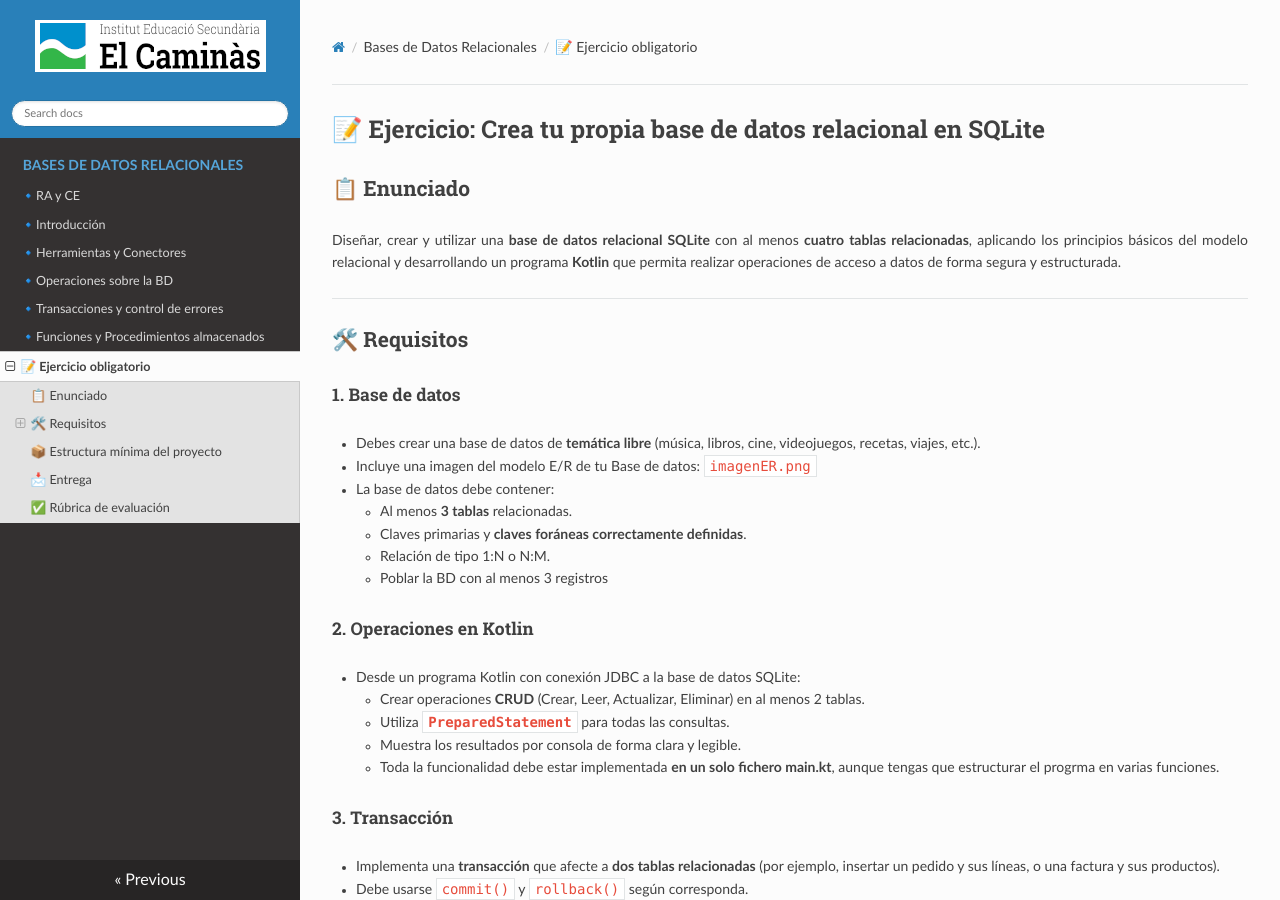
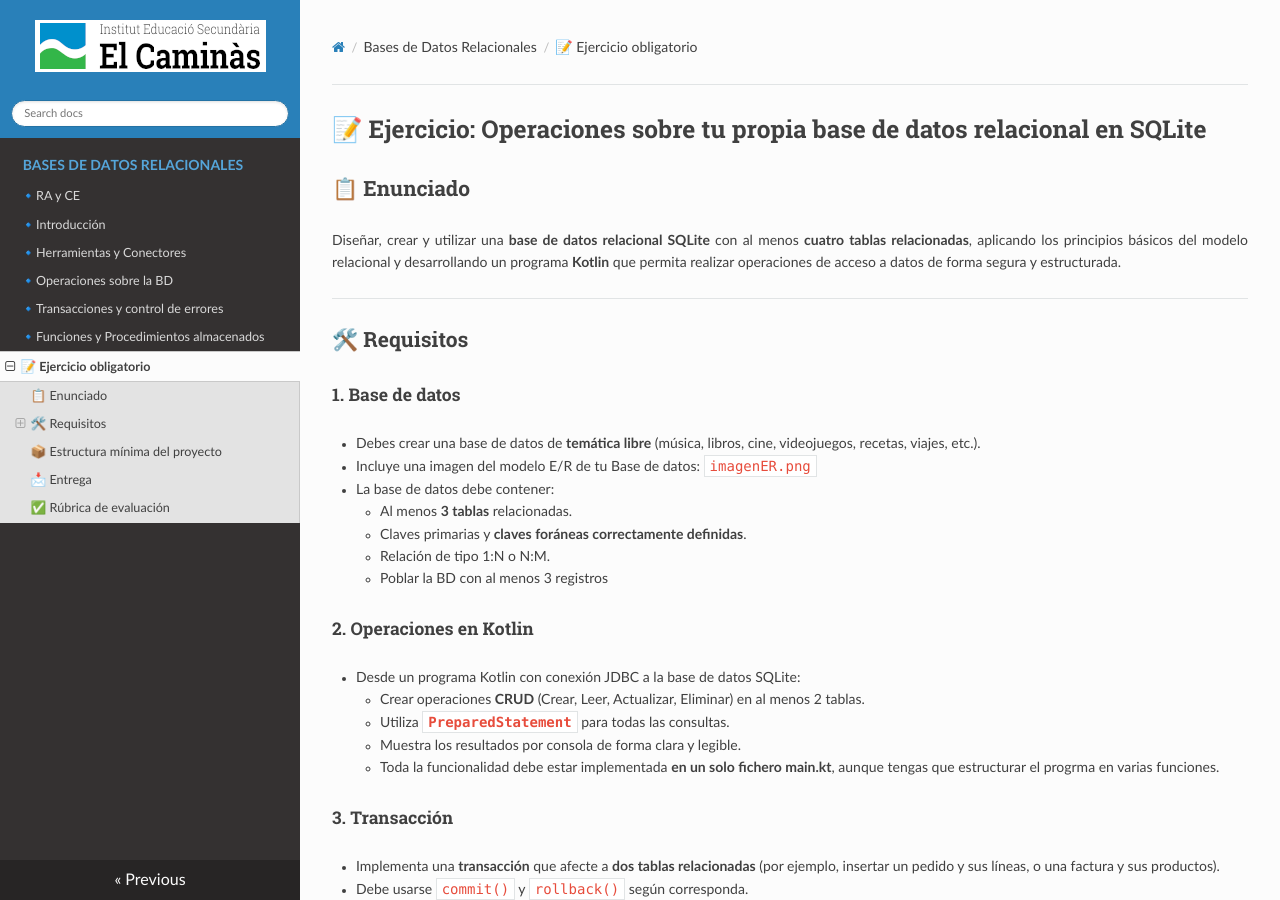
Before and after one commit to asalvadorc/AD_BD_Relacionales_, an MkDocs documentation site: the page built from docs/Ejercicio.md, in a window 1280 px wide and 900 px high. Built offline with MkDocs 1.6.1, drawn with Linux system fonts in a browser that asks for light colours; nearby versions of some CDN libraries.

Commit message:
ejercicio

```diff
--- a/docs/Ejercicio.md
+++ b/docs/Ejercicio.md
@@ -1,4 +1,4 @@
-# 📝 Ejercicio: Crea tu propia base de datos relacional en SQLite
+# 📝 Ejercicio: Operaciones sobre tu propia base de datos relacional en SQLite
 
 ## 📋 Enunciado
 
```
